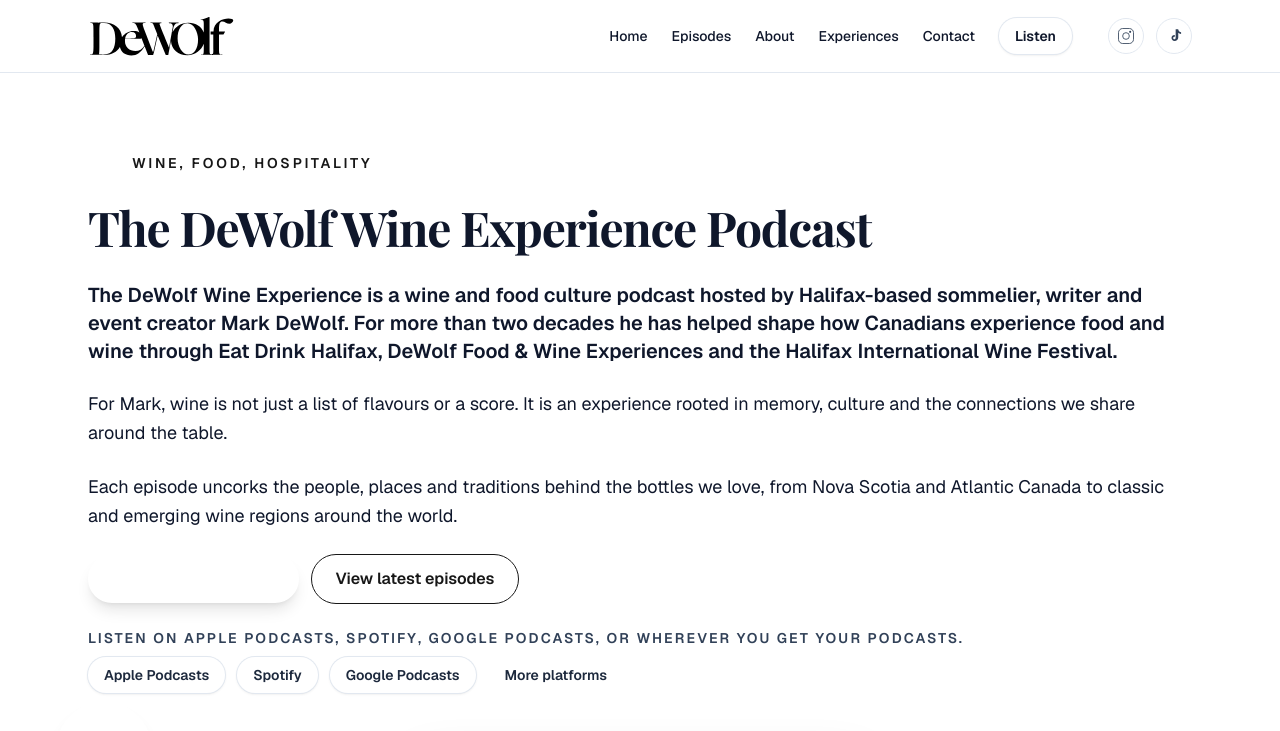
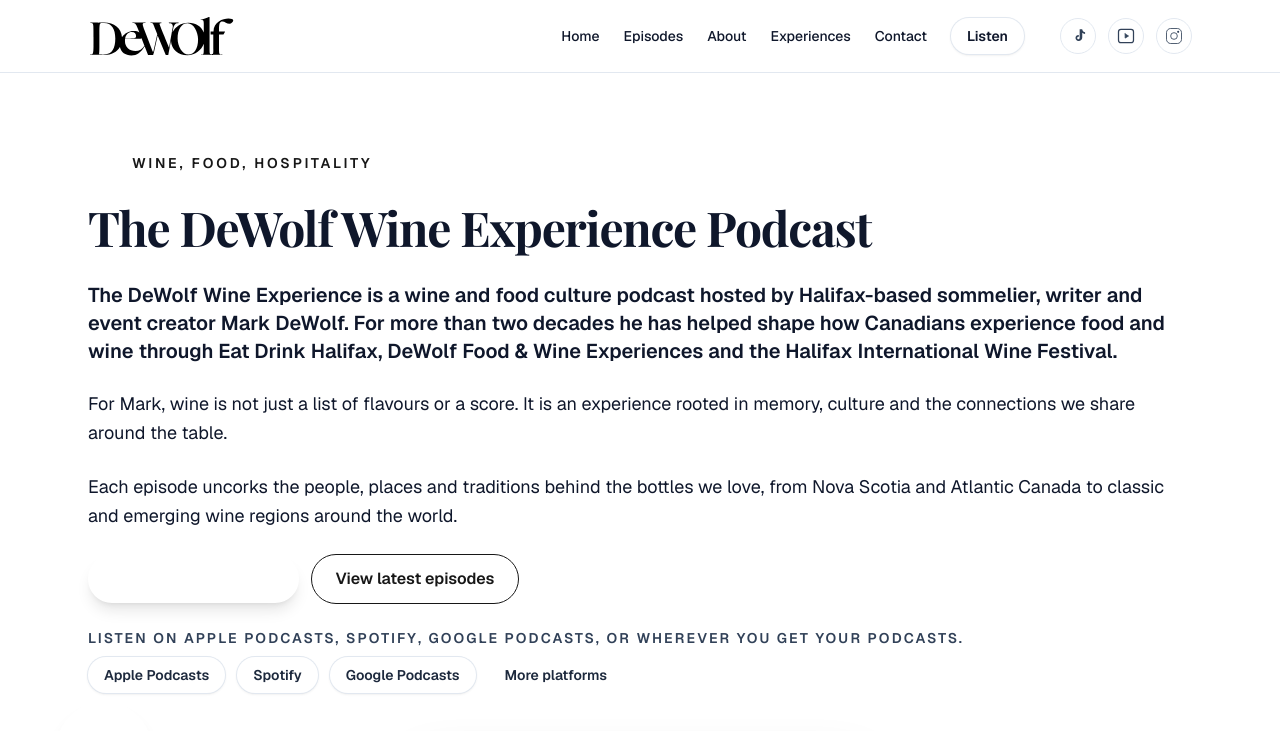
Before and after one commit to dewolfexperiences/dewolfwineexperiencewebsite, a Next.js app: page / in a window 1280 px wide. Shown: the top 731 px of the page. Built offline with nearby package versions, Linux system fonts and the light colour scheme; a web font is replaced by a local one.

Commit message:
Add YouTube social link

```diff
--- a/src/app/layout.tsx
+++ b/src/app/layout.tsx
@@ -5,6 +5,36 @@
 import "./globals.css";
 
 const socialLinks = [
+  {
+    href: "https://www.youtube.com/@thedewolfwineexperience",
+    label: "YouTube",
+    icon: (
+      <svg
+        width="20"
+        height="20"
+        viewBox="0 0 24 24"
+        fill="none"
+        xmlns="http://www.w3.org/2000/svg"
+      >
+        <rect
+          x="3"
+          y="4"
+          width="18"
+          height="16"
+          rx="3"
+          stroke="currentColor"
+          strokeWidth="1.5"
+        />
+        <path
+          d="M11 9.5v5l4-2.5-4-2.5Z"
+          fill="currentColor"
+          stroke="currentColor"
+          strokeLinecap="round"
+          strokeLinejoin="round"
+        />
+      </svg>
+    ),
+  },
   {
     href: "https://www.instagram.com/thedewolfwineexperience",
     label: "Instagram",
@@ -120,11 +150,10 @@
             Listen
           </Link>
           <div className="flex items-center gap-3 pl-3">
-            {socialLinks
-              .filter((item) =>
-                ["Instagram", "TikTok"].includes(item.label),
-              )
-              .map((item) => (
+            {["TikTok", "YouTube", "Instagram"].map((label) => {
+              const item = socialLinks.find((link) => link.label === label);
+              if (!item) return null;
+              return (
                 <a
                   key={item.label}
                   href={item.href}
@@ -135,7 +164,8 @@
                 >
                   {item.icon}
                 </a>
-              ))}
+              );
+            })}
           </div>
         </nav>
       </div>
@@ -262,20 +292,6 @@
             &copy; {new Date().getFullYear()} DeWolf Wine Experience. All rights
             reserved.
           </p>
-          <div className="flex flex-wrap items-center gap-3 text-sm text-slate-700">
-            {socialLinks.map((item) => (
-              <a
-                key={item.label}
-                href={item.href}
-                target="_blank"
-                rel="noreferrer"
-                className="flex items-center gap-2 rounded-full border border-slate-200 px-3 py-2 transition hover:border-brand-burgundy-200 hover:bg-brand-burgundy-50"
-              >
-                <span className="text-slate-700">{item.icon}</span>
-                <span>{item.label}</span>
-              </a>
-            ))}
-          </div>
         </div>
       </div>
     </footer>
```
